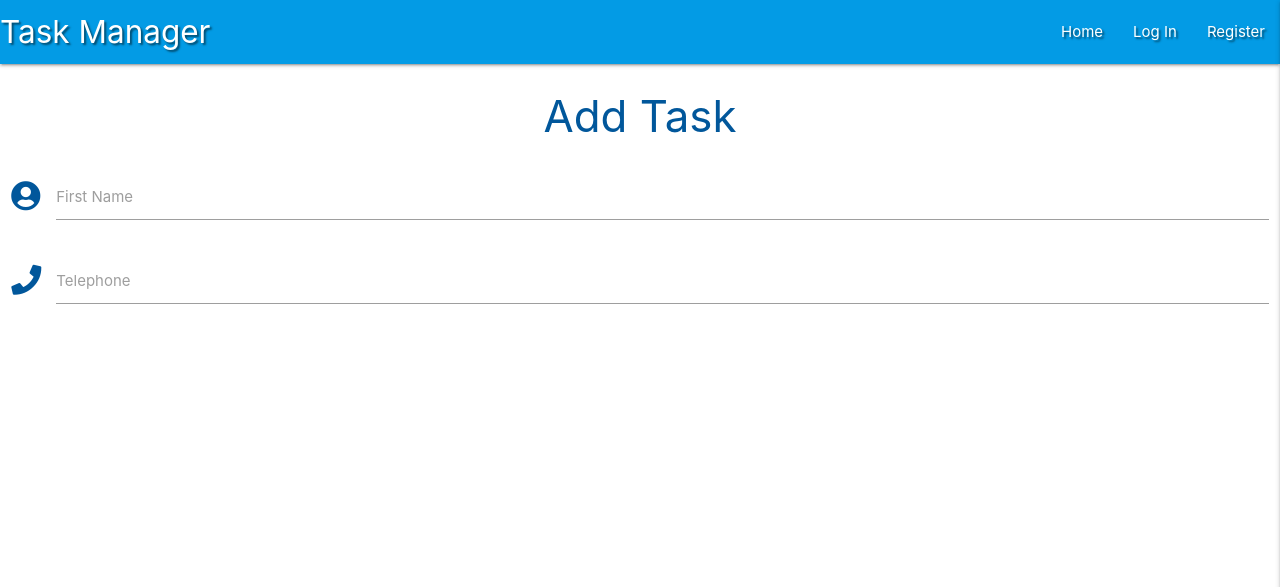
After one commit to Andrew-code2020/datacentricminiproject, a Flask app: page /add_task in a window 1280 px wide. The commit adds this page. Shown: the top 587 px of the page. Run offline with Flask 2, Linux system fonts and the light colour scheme; some libraries are stand-ins or nearby versions.

Commit message:
add task form

```diff
--- a/app.py
+++ b/app.py
@@ -21,7 +21,7 @@ mongo = PyMongo(app)
 @app.route("/")
 @app.route("/get_tasks")
 def get_tasks():
-    tasks = mongo.db.tasks.find()
+    tasks = list(mongo.db.tasks.find())
     return render_template("tasks.html", tasks=tasks)
 
 
@@ -94,6 +94,10 @@ def logout():
     session.pop("user")
     return redirect(url_for("login"))
 
+@app.route("/add_task", methods=["GET", "POST"])
+def add_task():
+    return render_template("add_task.html")
+
 
 if __name__ == "__main__":
     app.run(host=os.environ.get("IP"),
--- a/static/js/script.js
+++ b/static/js/script.js
@@ -1,4 +1,5 @@
  $(document).ready(function(){
     $(".sidenav").sidenav({edge: "right"});
     $('.collapsible').collapsible();
+    $('.tooltipped').tooltip();
   });
--- /dev/null
+++ b/templates/add_task.html
@@ -0,0 +1,24 @@
+{% extends "base.html" %}
+{% block content %}
+
+<h3 class="light-blue-text text-darken-4 center-align">Add Task</h3>
+
+    <div class="row">
+        <form class="col s12" method="POST" action="">
+            <div class="row">
+                <div class="input-field col s12">
+                    <i class="fas fa-user-circle prefix light-blue-text text-darken-4"></i>
+                    <input id="icon_prefix" type="text" class="validate">
+                    <label for="icon_prefix">First Name</label>
+                </div>
+                <div class="input-field col s12">
+                    <i class="fas fa-phone prefix light-blue-text text-darken-4"></i>
+                    <input id="icon_telephone" type="tel" class="validate">
+                    <label for="icon_telephone">Telephone</label>
+                </div>
+            </div>
+        </form>
+    </div>
+
+
+{% endblock %}
--- a/templates/base.html
+++ b/templates/base.html
@@ -38,7 +38,7 @@
             <li><a href="{{url_for('get_tasks')}}">Home</a></li>
             {% if session.user %}
                 <li><a href="{{url_for('profile', username=session['user'])}}">Profile</a></li>
-                <li><a href="">New Task</a></li>
+                <li><a href="{{url_for('add_task')}}">New Task</a></li>
                 <li><a href="">Manage Categories</a></li>
                 <li><a href="{{url_for('logout')}}">Log Out</a></li>
             {% else %}
@@ -58,7 +58,7 @@
         <li><a href="{{url_for('get_tasks')}}">Home</a></li>
             {% if session.user %}
                 <li><a href="{{url_for('profile', username=session['user'])}}">Profile</a></li>
-                <li><a href="">New Task</a></li>
+                <li><a href="{{url_for('add_task')}}">New Task</a></li>
                 <li><a href="">Manage Categories</a></li>
                 <li><a href="{{url_for('logout')}}">Log Out</a></li>
             {% else %}
```
Also changed, not shown: templates/tasks.html (+17 -20 lines).
